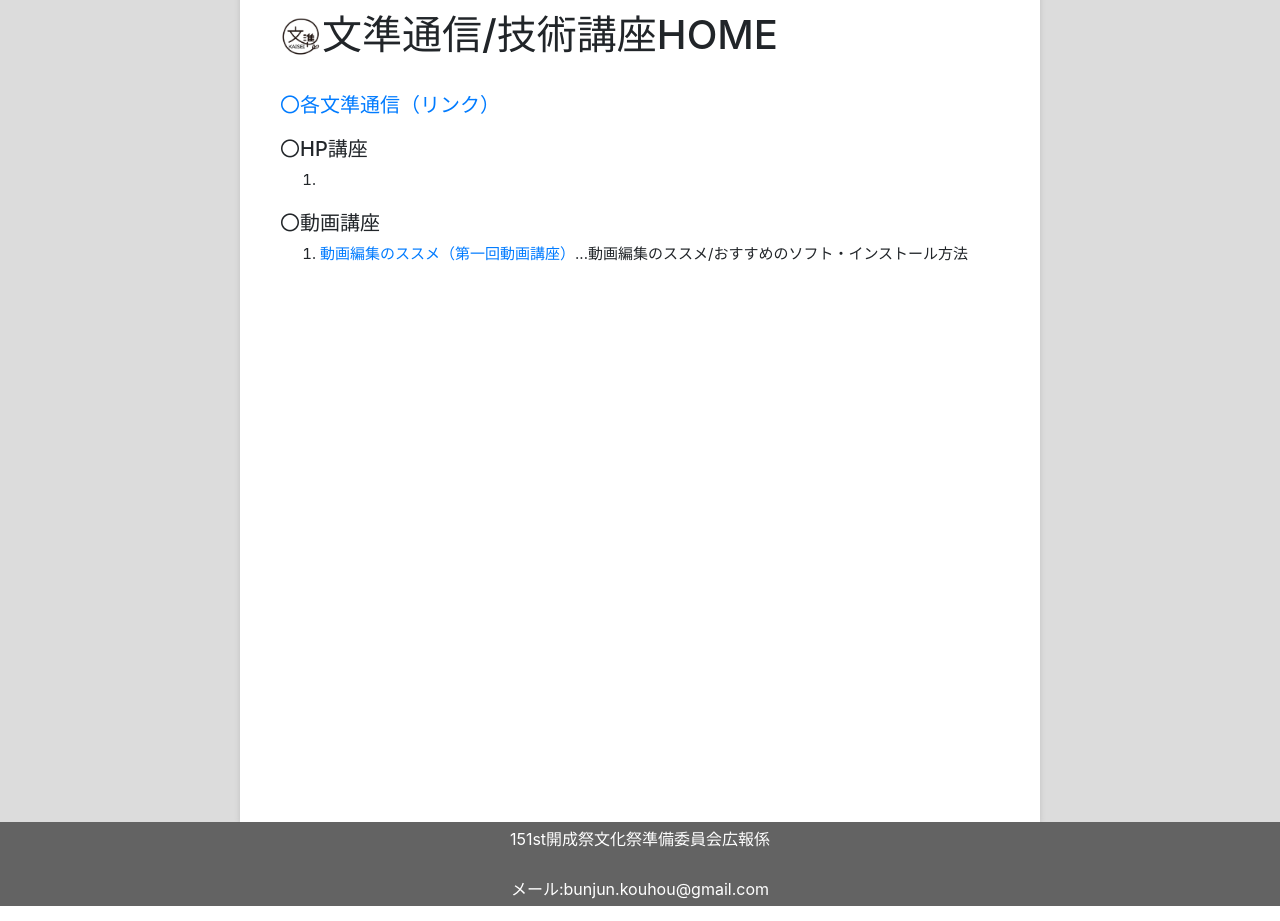
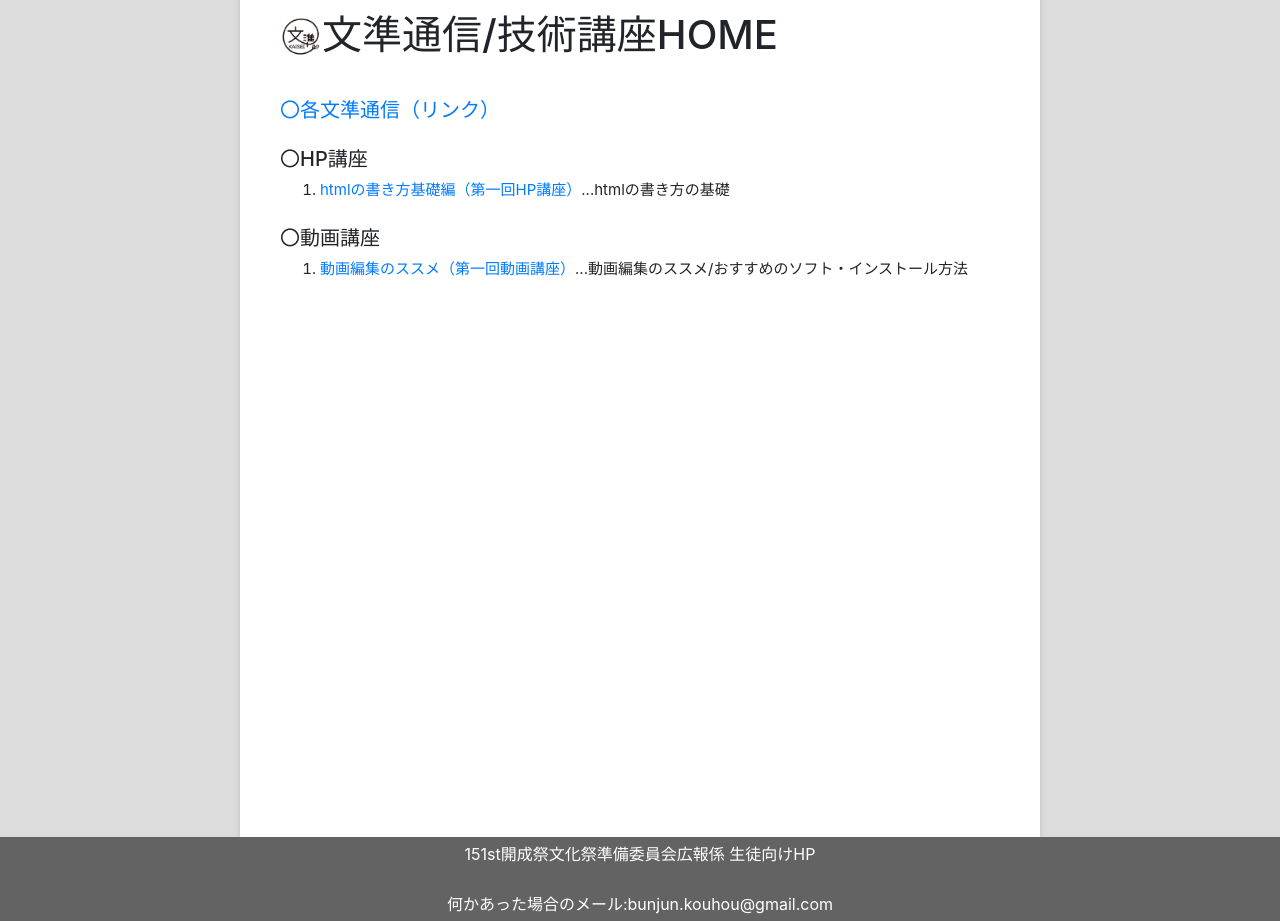
Before and after one commit to tsym77yoshi/151st_kaiseifes_bunjun, a Nuxt app: page / in a window 1280 px wide. Shown: the part 80-1001 px from the top of the page. Built offline with nearby package versions, Linux system fonts and the light colour scheme.

Commit message:
[change]デザイン小変更

```diff
--- a/components/Footer.vue
+++ b/components/Footer.vue
@@ -1,7 +1,7 @@
 <template>
   <div class="footer_back">
-    <p class="nav_title">151st開成祭文化祭準備委員会広報係</p>
-    <p style="margin-bottom:0px;padding:5px;">メール:bunjun.kouhou@gmail.com</p>
+    <p class="nav_title">151st開成祭文化祭準備委員会広報係 生徒向けHP</p>
+    <p style="margin-bottom:0px;padding:5px;">何かあった場合のメール:bunjun.kouhou@gmail.com</p>
   </div>
 </template>
 
--- a/layouts/default.vue
+++ b/layouts/default.vue
@@ -17,8 +17,11 @@
   max-width:800px;
 }
 .whole h2{
-  font-size:30px;
-  margin-top:20px;
+  font-size:25px;
+  margin-top:25px;
+}
+.whole h3{
+  font-size: 20px;
 }
 .indent p{
   /*インデントをしたい記事の親要素につける*/
--- a/nuxt.config.js
+++ b/nuxt.config.js
@@ -1,7 +1,7 @@
 export default {
   // Global page headers: https://go.nuxtjs.dev/config-head
   head: {
-    title: '151st_kaiseifes_bunjun',
+    title: '151st文準通信',
     htmlAttrs: {
       lang: 'ja'
     },
--- a/pages/index.vue
+++ b/pages/index.vue
@@ -6,7 +6,7 @@
       <h2><nuxt-link to="/report">〇各文準通信（リンク）</nuxt-link></h2>
       <h2 id="hp">〇HP講座</h2>
       <ol>
-        <li></li>
+        <li><nuxt-link to="/hp/kouhou/course1">htmlの書き方基礎編（第一回HP講座）</nuxt-link>...htmlの書き方の基礎</li>
       </ol>
       <h2 id="movie">〇動画講座</h2>
       <ol>
--- a/pages/movie/course1.vue
+++ b/pages/movie/course1.vue
@@ -3,6 +3,7 @@
     <div class="whole indent">
       <img src="~assets/table.svg" alt="・" style="height:40px">
       <h1 style="display: inline-block;margin-bottom:20px">動画講座第一回</h1>
+      <p style="text-indent:0">動画編集のススメ</p>
       <article>
         <h2>〇はじめに</h2>
         <p>これは来年の文化祭で参団に積極的に関わりたいと思っている方に向けた動画講座です。参団と動画は全く関係がないように思うかもしれませんが、150thではいくつかの参団が紹介動画を作っています。例えば、今年大好評だった参団「バランスアクションVR」は以下の動画を作成していました。</p>
```
